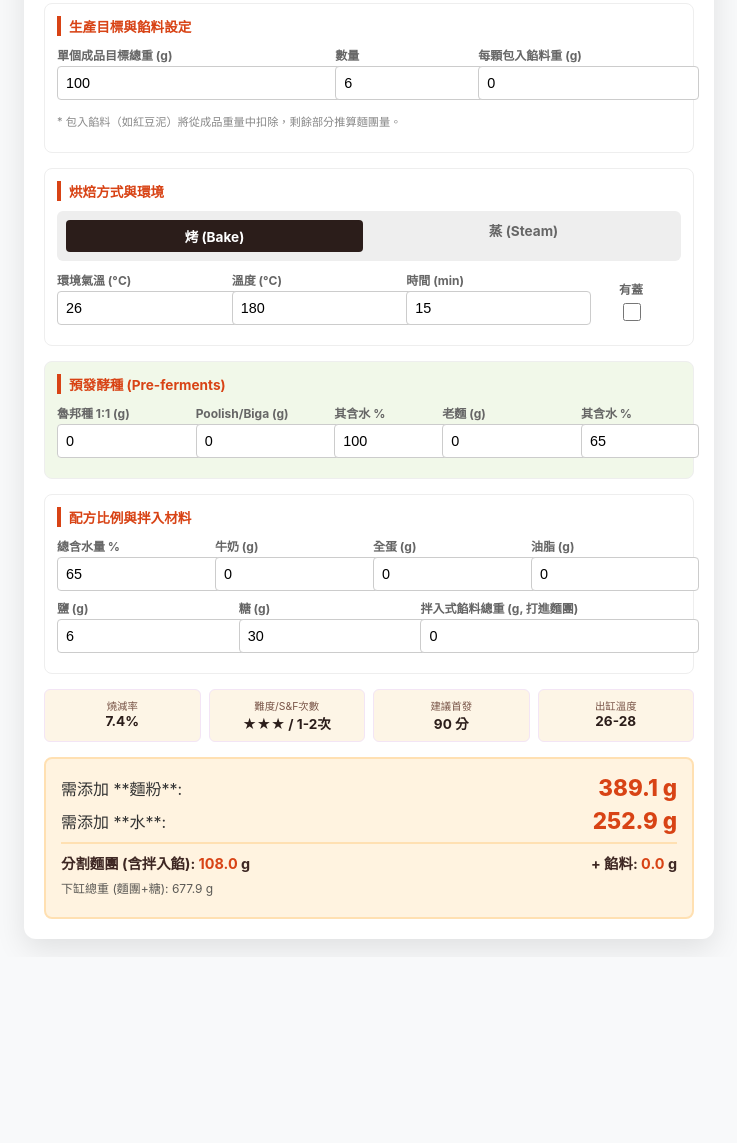
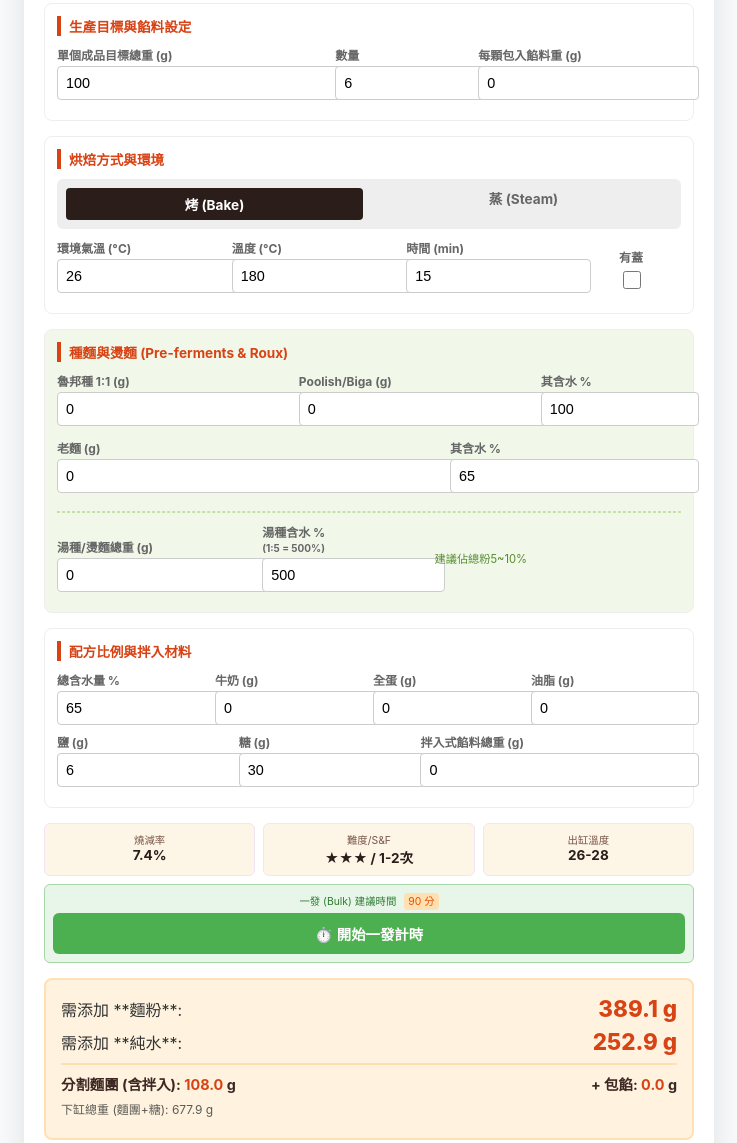
Before and after one commit to tetsuhiko-migi/bread-calculator, a plain HTML site: page index.html in a window 1280 px wide. Shown: the part 201-1344 px from the top of the page, without its empty margins (271-1008 px from the left). Before the commit the page ends 1158 px from the top, so only its background shows below. Drawn offline with Linux system fonts and the light colour scheme.

Commit message:
Update index.html

```diff
--- a/index.html
+++ b/index.html
@@ -3,7 +3,7 @@
 <head>
     <meta charset="UTF-8">
     <meta name="viewport" content="width=device-width, initial-scale=1.0">
-    <title>大師級麵團計算機 by Tetsu</title>
+    <title>大師級麵團計算機 v12</title>
 
     <link rel="icon" type="image/png" href="bread-icon.png">
     <link rel="apple-touch-icon" href="bread-icon.png">
@@ -23,29 +23,35 @@
         .method-toggle label { flex: 1; text-align: center; cursor: pointer; padding: 6px; margin: 0; font-size: 0.85rem; }
         .method-toggle input { display: none; }
         .method-toggle input:checked + span { background: var(--primary); color: white; display: block; border-radius: 4px; padding: 6px; }
-        .status-grid { display: grid; grid-template-columns: repeat(auto-fit, minmax(130px, 1fr)); gap: 8px; margin-bottom: 15px; }
-        .status-card { background: #fdf5e6; padding: 8px; border-radius: 6px; text-align: center; border: 1px solid #f3e5f5; }
+        .status-grid { display: grid; grid-template-columns: repeat(auto-fit, minmax(130px, 1fr)); gap: 8px; margin-bottom: 10px; }
+        .status-card { background: #fdf5e6; padding: 8px; border-radius: 6px; text-align: center; border: 1px solid #f3e5f5; position: relative; }
         .status-label { font-size: 0.65rem; color: #795548; }
         .status-value { font-weight: bold; font-size: 0.85rem; color: var(--primary); }
-        .result-box { background: #fff3e0; padding: 15px; border-radius: 8px; border: 2px solid #ffe0b2; }
+        .result-box { background: #fff3e0; padding: 15px; border-radius: 8px; border: 2px solid #ffe0b2; margin-top: 15px; }
         .result-item { display: flex; justify-content: space-between; margin-bottom: 6px; align-items: center; }
         .highlight { color: var(--accent); font-weight: 800; font-size: 1.4rem; }
         .warn { color: #d32f2f; font-size: 0.7rem; background: #ffebee; padding: 5px; border-radius: 4px; display: none; margin-top: 5px; }
+
+        /* 計時器樣式 */
+        .timer-btn { width: 100%; background: #4caf50; color: white; border: none; padding: 10px; border-radius: 6px; font-weight: bold; font-size: 0.9rem; cursor: pointer; margin-top: 5px; transition: 0.2s; }
+        .timer-btn:active { background: #388e3c; }
+        .timer-display { text-align: center; font-size: 0.85rem; color: #d84315; font-weight: bold; margin-top: 8px; display: none; }
+        .badge { font-size: 0.65rem; background: #ffe0b2; color: #e65100; padding: 2px 4px; border-radius: 4px; margin-left: 5px; font-weight:normal; }
     </style>
 </head>
 <body>
 
 <div class="container">
-    <h2>麵團全功能計算機 v11</h2>
+    <h2>麵團全功能計算機 v12</h2>
 
     <div class="section" style="background: #fdfaf6;">
         <div class="section-title">情境快選</div>
         <select id="preset" onchange="applyPreset()">
             <option value="custom">-- 自定義模式 --</option>
-            <option value="baguette">法棍 (波蘭種 / 72% 水)</option>
-            <option value="sourdough">歐包 (魯邦種 / 80% 水 / 有蓋)</option>
+            <option value="baguette">法棍 (Poolish / 72% 水)</option>
+            <option value="sourdough">歐包 (Levain / 80% 水 / 有蓋)</option>
+            <option value="toast">湯種生吐司 (5%湯種 / 70% 水 / 高奶油)</option>
             <option value="anpan">紅豆麵包 (包入 40g 餡 / 65% 水)</option>
-            <option value="brioche">布里歐 (高油脂 / 全蛋奶)</option>
             <option value="mantou">老麵饅頭 (蒸)</option>
         </select>
     </div>
@@ -57,7 +63,6 @@
             <div class="input-item"><label>數量</label><input type="number" id="qty" value="6" oninput="calculate()"></div>
             <div class="input-item" style="flex:1.5;"><label>每顆包入餡料重 (g)</label><input type="number" id="wrapFillingPer" value="0" oninput="calculate()"></div>
         </div>
-        <p style="font-size:0.7rem; color:#888; margin-top:5px;">* 包入餡料（如紅豆泥）將從成品重量中扣除，剩餘部分推算麵團量。</p>
     </div>
 
     <div class="section">
@@ -78,13 +83,21 @@
     </div>
 
     <div class="section" style="background: #f1f8e9;">
-        <div class="section-title">預發酵種 (Pre-ferments)</div>
+        <div class="section-title">種麵與燙麵 (Pre-ferments & Roux)</div>
         <div class="flex-row">
             <div class="input-item"><label>魯邦種 1:1 (g)</label><input type="number" id="levain" value="0" oninput="calculate()"></div>
             <div class="input-item"><label>Poolish/Biga (g)</label><input type="number" id="poolish" value="0" oninput="calculate()"></div>
             <div class="input-item" style="flex:0.6;"><label>其含水 %</label><input type="number" id="poolishHydro" value="100" oninput="calculate()"></div>
+        </div>
+        <div class="flex-row" style="margin-top:5px;">
             <div class="input-item"><label>老麵 (g)</label><input type="number" id="oldDough" value="0" oninput="calculate()"></div>
             <div class="input-item" style="flex:0.6;"><label>其含水 %</label><input type="number" id="oldDoughHydro" value="65" oninput="calculate()"></div>
+        </div>
+        <hr style="border: 0.5px dashed #c5e1a5; margin: 10px 0;">
+        <div class="flex-row">
+            <div class="input-item" style="flex:1.2;"><label>湯種/燙麵總重 (g)</label><input type="number" id="tangzhong" value="0" oninput="calculate()"></div>
+            <div class="input-item" style="flex:1;"><label>湯種含水 %<br><small>(1:5 = 500%)</small></label><input type="number" id="tzHydro" value="500" oninput="calculate()"></div>
+            <div class="input-item" style="flex:1.5; font-size:0.7rem; color:#558b2f; align-self:center;" id="tzSuggestDisp">建議佔總粉5~10%</div>
         </div>
     </div>
 
@@ -99,46 +112,57 @@
         <div class="flex-row">
             <div class="input-item"><label>鹽 (g)</label><input type="number" id="salt" value="6" oninput="calculate()"></div>
             <div class="input-item"><label>糖 (g)</label><input type="number" id="sugar" value="30" oninput="calculate()"></div>
-            <div class="input-item" style="flex:1.5;"><label>拌入式餡料總重 (g, 打進麵團)</label><input type="number" id="intFillingTotal" value="0" oninput="calculate()"></div>
+            <div class="input-item" style="flex:1.5;"><label>拌入式餡料總重 (g)</label><input type="number" id="intFillingTotal" value="0" oninput="calculate()"></div>
         </div>
     </div>
 
     <div class="status-grid">
         <div class="status-card"><div class="status-label">燒減率</div><div id="lossDisp" class="status-value">-- %</div></div>
-        <div class="status-card"><div class="status-label">難度/S&F次數</div><div id="sensory" class="status-value">--</div></div>
-        <div class="status-card"><div class="status-label">建議首發</div><div id="bulkDisp" class="status-value">-- 分</div></div>
+        <div class="status-card"><div class="status-label">難度/S&F</div><div id="sensory" class="status-value">--</div></div>
         <div class="status-card"><div class="status-label">出缸溫度</div><div id="outTempDisp" class="status-value">-- °C</div></div>
+        <div class="status-card" style="grid-column: span 3; background:#e8f5e9; border-color:#a5d6a7;">
+            <div class="status-label" style="color:#2e7d32;">一發 (Bulk) 建議時間 <span class="badge" id="bulkDispBadge">-- 分</span></div>
+            <button class="timer-btn" id="timerBtn" onclick="startTimer()">⏱️ 開始一發計時</button>
+            <div class="timer-display" id="timerDisplay"></div>
+        </div>
     </div>
 
     <div class="result-box">
         <div class="result-item"><span>需添加 **麵粉**:</span><span id="resFlour" class="highlight">--</span></div>
-        <div class="result-item"><span>需添加 **水**:</span><span id="resWater" class="highlight">--</span></div>
+        <div class="result-item"><span>需添加 **純水**:</span><span id="resWater" class="highlight">--</span></div>
         <div id="liquidWarn" class="warn"></div>
         <hr style="border:0.5px solid #ffe0b2;">
         <div class="result-item" style="font-size:0.9rem; font-weight:bold; color:#3e2723;">
-            <span>分割麵團 (含拌入餡): <span id="resSplit" style="color:var(--accent)">--</span> g</span>
-            <span>+ 餡料: <span id="resWrap" style="color:var(--accent)">--</span> g</span>
+            <span>分割麵團 (含拌入): <span id="resSplit" style="color:var(--accent)">--</span> g</span>
+            <span>+ 包餡: <span id="resWrap" style="color:var(--accent)">--</span> g</span>
         </div>
         <div class="result-item" style="font-size:0.75rem; opacity:0.8;"><span>下缸總重 (麵團+糖): <span id="resTotal">--</span> g</span></div>
     </div>
 </div>
 
 <script>
+// --- 預設值 ---
 const presets = {
     baguette: { hydro: 72, poolish: 150, salt: 10, temp: 240, time: 25, mode: 'bake' },
     sourdough: { hydro: 80, levain: 100, salt: 10, temp: 240, time: 40, mode: 'bake', lidded: true },
-    anpan: { unitWeight: 80, wrapFillingPer: 30, hydro: 62, milk: 50, fat: 20, salt: 4, sugar: 40, temp: 180, time: 12, mode: 'bake' },
-    brioche: { hydro: 65, milk: 50, egg: 150, fat: 120, sugar: 60, salt: 8, temp: 170, time: 30, mode: 'bake' },
+    toast: { unitWeight: 450, qty: 1, hydro: 70, tangzhong: 40, tzHydro: 500, milk: 50, fat: 30, sugar: 30, salt: 5, temp: 190, time: 35, mode: 'bake' },
+    anpan: { unitWeight: 80, wrapFillingPer: 30, hydro: 65, milk: 50, fat: 20, salt: 4, sugar: 40, temp: 180, time: 12, mode: 'bake' },
     mantou: { hydro: 48, milk: 100, fat: 5, salt: 2, sugar: 30, steamTime: 15, mode: 'steam' }
 };
 
 function applyPreset() {
     const p = presets[document.getElementById('preset').value];
     if (!p) return;
-    if(p.unitWeight) document.getElementById('unitWeight').value = p.unitWeight;
+    if(p.unitWeight !== undefined) document.getElementById('unitWeight').value = p.unitWeight;
+    if(p.qty !== undefined) document.getElementById('qty').value = p.qty;
     if(p.wrapFillingPer !== undefined) document.getElementById('wrapFillingPer').value = p.wrapFillingPer;
-    ['levain','poolish','oldDough','milk','egg','fat','salt','sugar'].forEach(k => document.getElementById(k).value = p[k] || 0);
+
+    // 清空所有干擾變數
+    ['levain','poolish','oldDough','tangzhong','milk','egg','fat','salt','sugar','intFillingTotal'].forEach(k => document.getElementById(k).value = p[k] || 0);
+
     document.getElementById('hydro').value = p.hydro || 70;
+    document.getElementById('tzHydro').value = p.tzHydro || 500;
+
     if (p.mode === 'bake') {
         document.getElementById('modeBake').checked = true;
         document.getElementById('temp').value = p.temp;
@@ -158,6 +182,8 @@ function toggleMethod() {
     calculate();
 }
 
+let bulkMinutes = 0;
+
 function calculate() {
     const unitW = parseFloat(document.getElementById('unitWeight').value) || 0;
     const qty = parseFloat(document.getElementById('qty').value) || 0;
@@ -171,17 +197,20 @@ function calculate() {
     loss = Math.min(Math.max(loss, 1), 28);
     document.getElementById('lossDisp').innerText = loss.toFixed(1) + "%";
 
-    // 核心邏輯：成品 = (純麵團 + 拌入餡) * (1-loss) + 包入餡
-    // 註：包入餡通常不計入發酵燒減，或損耗極小，故直接加回
+    // 重量推算
     const finishedBreadPart = (unitW * qty) - (wrapPer * qty);
     const rawBreadPartNeeded = finishedBreadPart / (1 - (loss / 100));
 
-    // 材料扣除
+    // 材料參數
     const lev = parseFloat(document.getElementById('levain').value) || 0;
     const pol = parseFloat(document.getElementById('poolish').value) || 0;
-    const polH = parseFloat(document.getElementById('poolishHydro').value) / 100 || 0;
+    const polH = parseFloat(document.getElementById('poolishHydro').value) / 100 || 1;
     const od = parseFloat(document.getElementById('oldDough').value) || 0;
-    const odH = parseFloat(document.getElementById('oldDoughHydro').value) / 100 || 0;
+    const odH = parseFloat(document.getElementById('oldDoughHydro').value) / 100 || 0.65;
+
+    const tz = parseFloat(document.getElementById('tangzhong').value) || 0;
+    const tzH = parseFloat(document.getElementById('tzHydro').value) / 100 || 5;
+
     const milk = parseFloat(document.getElementById('milk').value) || 0;
     const egg = parseFloat(document.getElementById('egg').value) || 0;
     const fat = parseFloat(document.getElementById('fat').value) || 0;
@@ -189,12 +218,27 @@ function calculate() {
     const sugar = parseFloat(document.getElementById('sugar').value) || 0;
     const intFilling = parseFloat(document.getElementById('intFillingTotal').value) || 0;
 
+    // 總粉水推算
     const fixedNonWater = salt + fat + intFilling + (milk * 0.1) + (egg * 0.25);
     const totalFlour = (rawBreadPartNeeded - fixedNonWater) / (1 + hydro);
     const totalWater = totalFlour * hydro;
 
-    const resFlour = totalFlour - (lev*0.5) - (pol/(1+polH)) - (od/(1+odH));
-    const resWater = totalWater - (lev*0.5) - (pol - pol/(1+polH)) - (od - od/(1+odH)) - (milk*0.9) - (egg*0.75);
+    // 湯種建議顯示 (佔總粉比例)
+    const tzFlour = tz / (1 + tzH);
+    const tzWater = tz - tzFlour;
+    const tzRatio = (tzFlour / totalFlour * 100).toFixed(1);
+    const tzSuggestEl = document.getElementById('tzSuggestDisp');
+    if (tz > 0) {
+        tzSuggestEl.innerHTML = `佔總粉 <b>${tzRatio}%</b>`;
+        tzSuggestEl.style.color = (tzRatio > 10 || tzRatio < 3) ? '#d32f2f' : '#2e7d32';
+    } else {
+        tzSuggestEl.innerText = "建議佔總粉5~10%";
+        tzSuggestEl.style.color = "#558b2f";
+    }
+
+    // 預發酵種與湯種扣除
+    const resFlour = totalFlour - (lev*0.5) - (pol/(1+polH)) - (od/(1+odH)) - tzFlour;
+    const resWater = totalWater - (lev*0.5) - (pol - pol/(1+polH)) - (od - od/(1+odH)) - tzWater - (milk*0.9) - (egg*0.75);
 
     document.getElementById('resFlour').innerText = Math.max(0, resFlour).toFixed(1) + " g";
     document.getElementById('resWater').innerText = Math.max(0, resWater).toFixed(1) + " g";
@@ -203,13 +247,66 @@ function calculate() {
     document.getElementById('resTotal').innerText = (rawBreadPartNeeded + sugar).toFixed(1);
 
     const warn = document.getElementById('liquidWarn');
-    if(resWater < 0) { warn.innerText = `⚠️ 液體超標 ${Math.abs(resWater).toFixed(1)}g！`; warn.style.display="block"; }
+    if(resWater < 0) { warn.innerText = `⚠️ 液體超標 ${Math.abs(resWater).toFixed(1)}g！請調高含水量。`; warn.style.display="block"; }
     else { warn.style.display="none"; }
 
-    document.getElementById('bulkDisp').innerText = Math.round(90 * Math.pow(1.5, (26-envT)/5)) + " 分";
+    // 感官與發酵時間
+    bulkMinutes = Math.round(90 * Math.pow(1.5, (26-envT)/5));
+    document.getElementById('bulkDispBadge').innerText = `${bulkMinutes} 分`;
     document.getElementById('sensory').innerText = (hydro > 0.75 ? "★★★★ / 3次" : "★★★ / 1-2次");
     document.getElementById('outTempDisp').innerText = (hydro > 0.72 ? "22-24" : "26-28");
 }
+
+// --- 計時器邏輯 ---
+let countdownInterval;
+
+function startTimer() {
+    // 要求瀏覽器通知權限
+    if ("Notification" in window && Notification.permission !== "granted" && Notification.permission !== "denied") {
+        Notification.requestPermission();
+    }
+
+    if(bulkMinutes <= 0) return;
+
+    const targetTime = new Date().getTime() + bulkMinutes * 60000;
+    const targetTimeStr = new Date(targetTime).toLocaleTimeString([], {hour: '2-digit', minute:'2-digit'});
+
+    const display = document.getElementById('timerDisplay');
+    const btn = document.getElementById('timerBtn');
+
+    display.style.display = "block";
+    btn.innerText = "🔄 重新計時";
+    btn.style.background = "#ff9800"; // 變成橘色代表重置
+
+    clearInterval(countdownInterval);
+
+    countdownInterval = setInterval(() => {
+        const now = new Date().getTime();
+        const distance = targetTime - now;
+
+        if (distance <= 0) {
+            clearInterval(countdownInterval);
+            display.innerText = "✅ 麵團一發已完成！";
+            display.style.color = "#2e7d32";
+            btn.innerText = "⏱️ 開始一發計時";
+            btn.style.background = "#4caf50";
+
+            // 跳出系統通知
+            if ("Notification" in window && Notification.permission === "granted") {
+                new Notification("🍞 麵團發酵完成！", { body: `您設定的 ${bulkMinutes} 分鐘一發時間已到，可以準備分割囉。`, icon: "bread-icon.png" });
+            } else {
+                alert(`🍞 麵團發酵完成！設定的 ${bulkMinutes} 分鐘一發時間已到。`);
+            }
+            return;
+        }
+
+        const m = Math.floor((distance % (1000 * 60 * 60)) / (1000 * 60));
+        const s = Math.floor((distance % (1000 * 60)) / 1000);
+        display.innerText = `⏳ 倒數 ${m}分 ${s}秒 (預計 ${targetTimeStr} 完成)`;
+        display.style.color = "#d84315";
+    }, 1000);
+}
+
 calculate();
 </script>
 </body>
```
